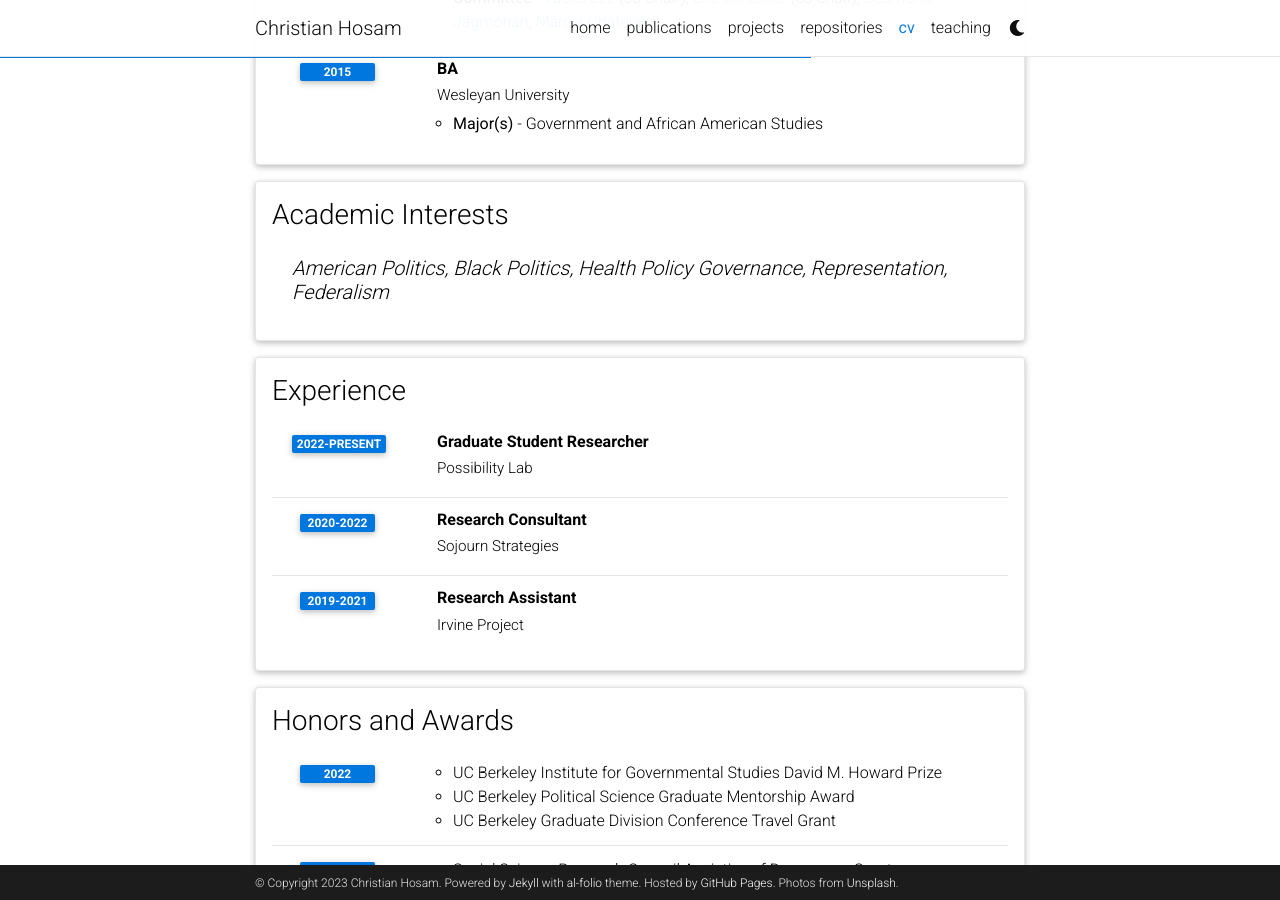
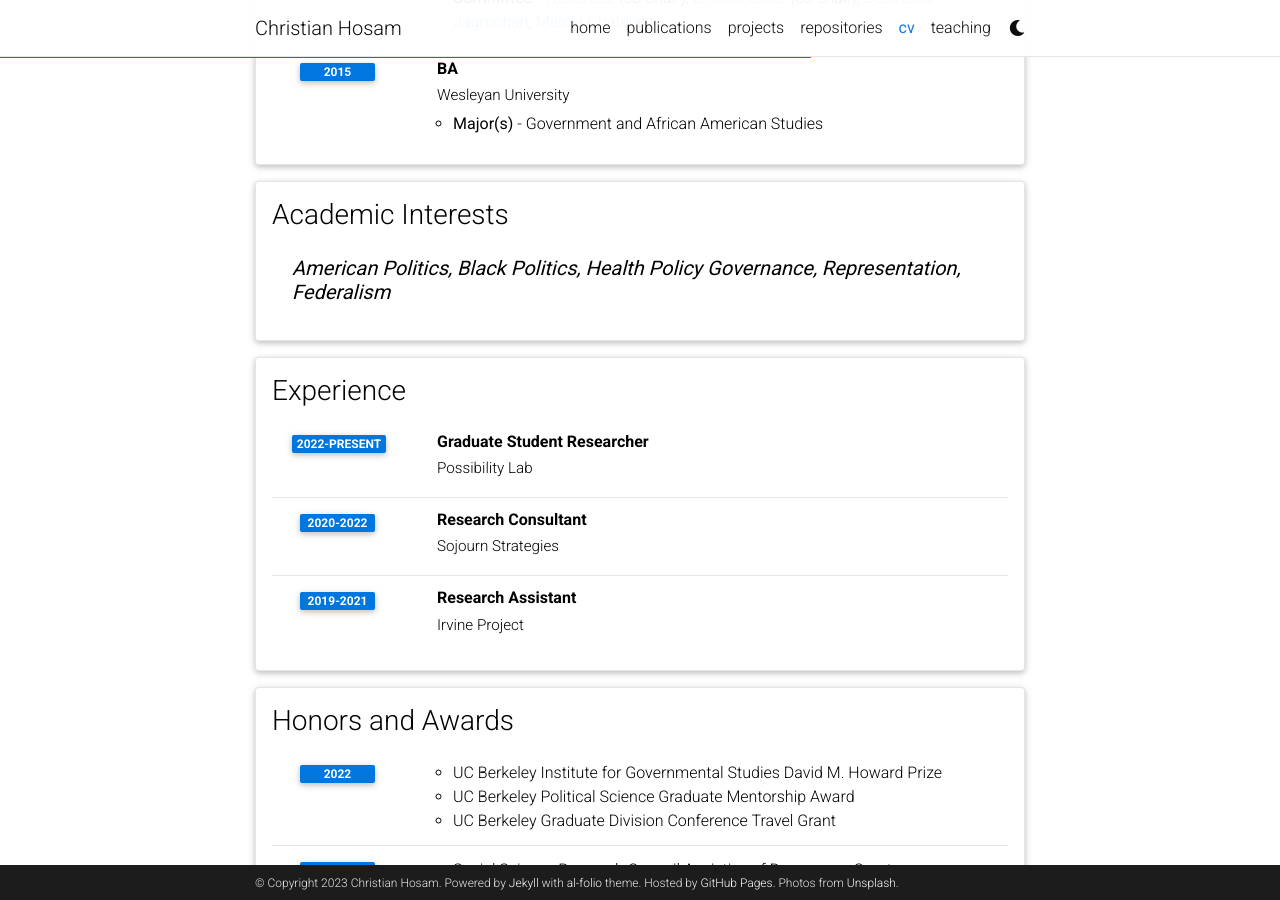
Before and after one commit to chosam2322/chosam2322.github.io, a Jekyll site: the page built from _pages/cv.md, in a window 1280 px wide and 900 px high, scrolled down 375 px. Built offline with Jekyll 4.4.1, drawn with Linux system fonts in a browser that asks for light colours; comment, search, counter and statistics services are not loaded; a style sheet for code colours, icons or effects is not loaded.

Commit message:
Update cv.yml

```diff
--- a/_data/cv.yml
+++ b/_data/cv.yml
@@ -16,7 +16,7 @@
 - title: Academic Interests
   type: nested_list
   contents:
-    - title: American Politics, Black Politics, Health Policy Governance, Representation, Federalism
+    - title: <b><i>American Politics, Black Politics, Health Policy Governance, Representation, Federalism</i></b>
 
 - title: Experience
   type: time_table
```
